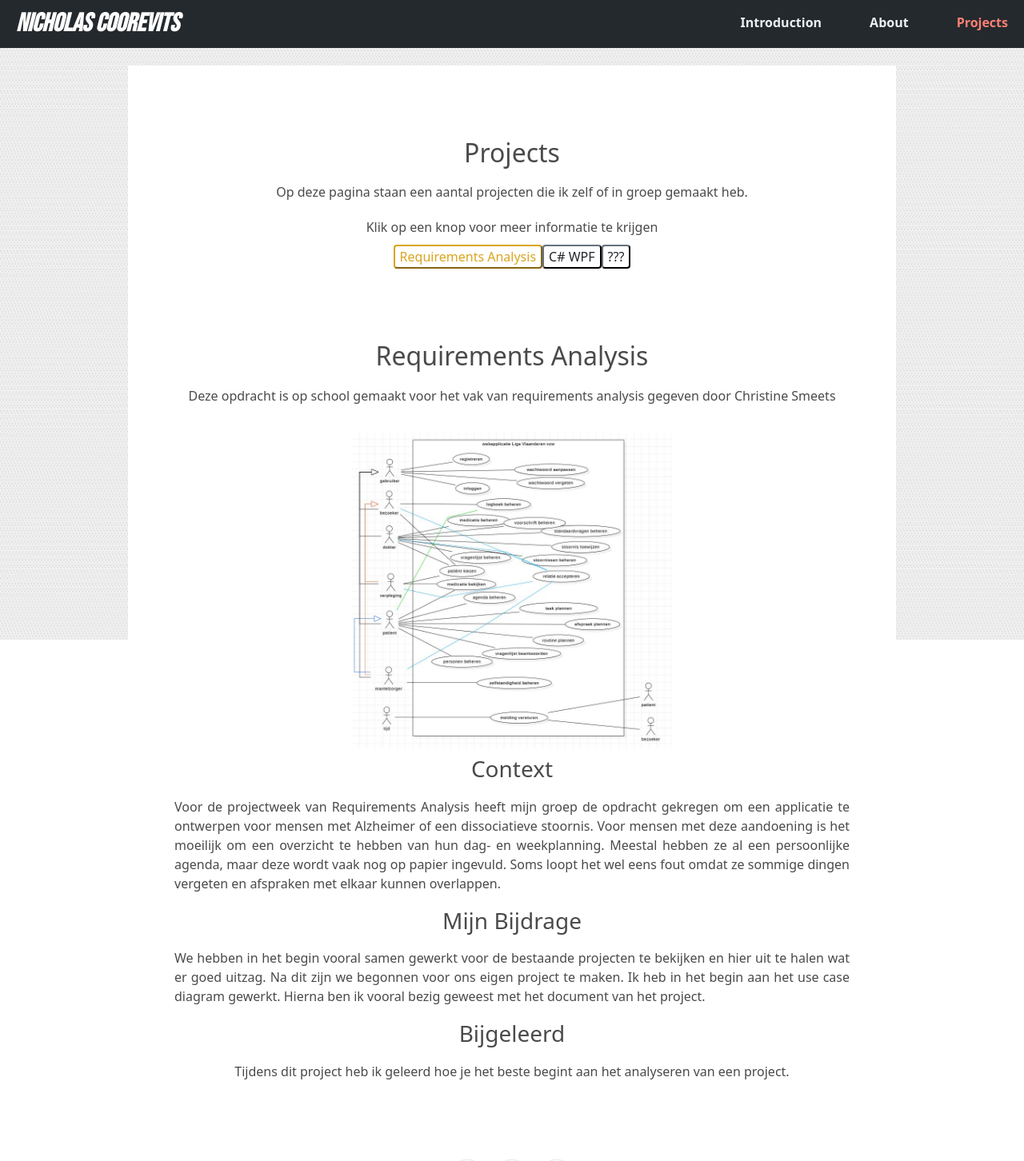
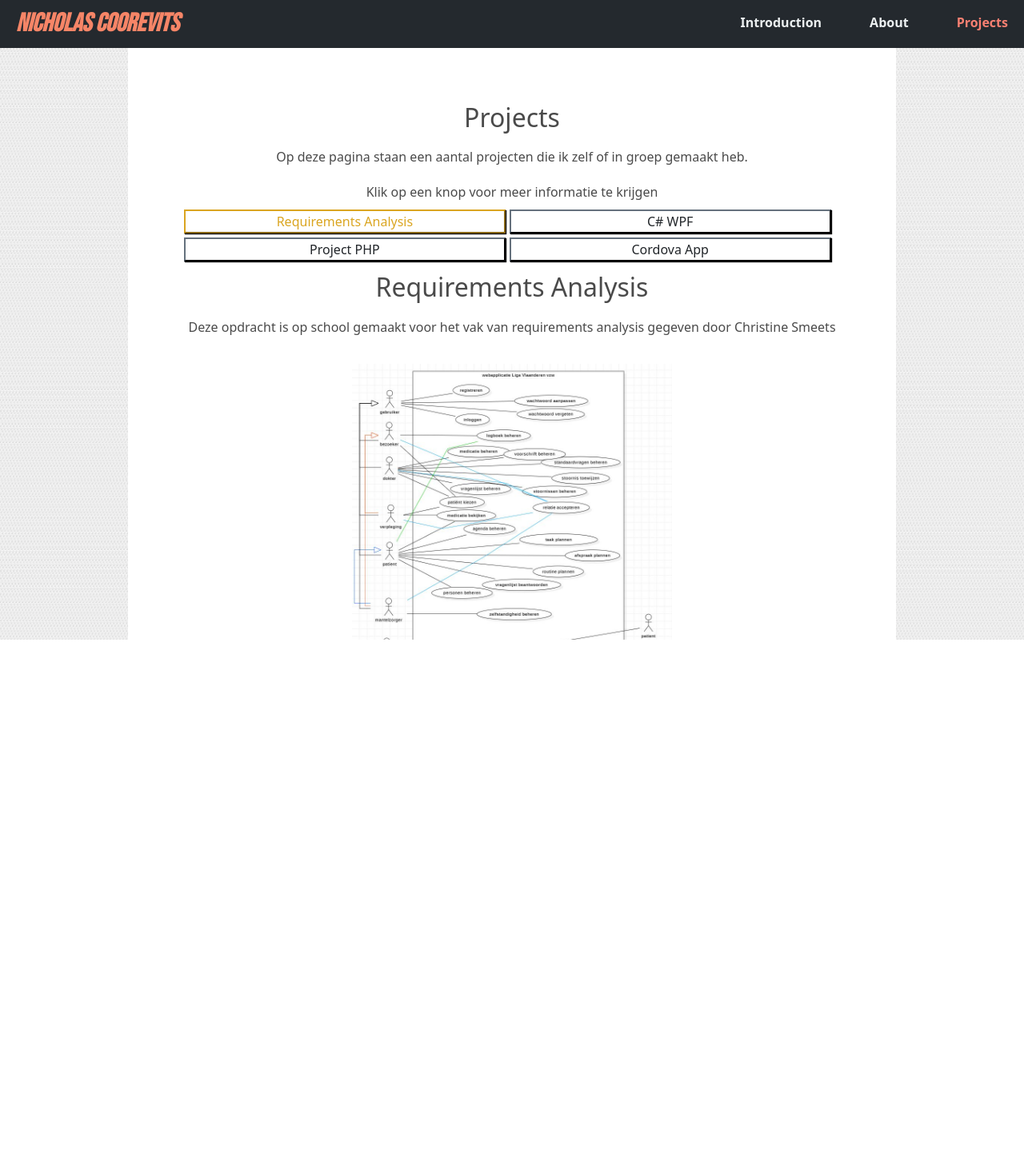
Before and after one commit to Nicholas-Coorevits/Portfolio, an Angular app: page /project in a window 1280 px wide. Shown: the top 1452 px of the page at 80% size. After the commit the page ends 800 px from the top, so only its background shows below. Built offline with nearby package versions, Linux system fonts and the light colour scheme.

Commit message:
layout aangepast

```diff
--- a/src/app/about/about.component.html
+++ b/src/app/about/about.component.html
@@ -1,15 +1,3 @@
-<!-- Toolbar -->
-<header class="toolbar" role="banner">
-  <h2 class="logo">Nicholas Coorevits</h2>
-  <nav>
-    <ul class="nav_links">
-      <li ><a routerLink="/introduction" >Introduction</a></li>
-      <li ><a routerLink="/about" class="active">About</a></li>
-      <li ><a routerLink="/project">Projects</a></li>
-    </ul>
-  </nav>
-</header>
-
 <!-- main -->
 <div class="content bgc" role="main">
 
@@ -35,16 +23,18 @@
 
 
   <h2>Why IT?</h2>
-  <p><span>Voor ik naar Thomas More ben gekomen, deed ik Elektro-Mechanica te UCLL. Dit bleek dan niets voor mij en dan ben ik opzoek
-  gegaan naar een andere richting dat ik kon doen. Sinds ik vaak bezig ben met de computer en een paar programmeurs ken heb ik voor
-  toegepaste informatica gekozen.</span>
+  <p><span>Voor ik naar Thomas More kwam, deed ik elektromechanica aan de UCLL.
+    Dit bleek niets voor mij te zijn en ik ging op zoek naar een andere richting
+    die ik wel kon doen. Aangezien ik vaak met computers werk en een paar programmeurs
+    ken, koos ik voor toegepaste informatica.
+  </span>
   </p>
   <h2>Hobby's</h2>
   <p><span>Buiten programmeren en gamen, kook ik vaak genoeg om dit een hobby te noemen.</span>
   </p>
   <h2>Future & ambitions</h2>
-  <p><span>In de toekomst hoop ik een job te hebben als een fullstack web developer. Ik wil dus ook een pak meer talen leren
-  daarom heb ik besloten om mijn protfolio in Angular en typescript te maken.</span>
+  <p><span>In de toekomst hoop ik een baan te krijgen als fullstack webontwikkelaar. Dus ik wil ook veel meer talen leren
+  Daarom heb ik besloten om mijn portfolio te maken in Angular en typescript.</span>
   </p>
   <h2>CV</h2>
   <span>Download mijn CV</span>
--- a/src/app/app.component.html
+++ b/src/app/app.component.html
@@ -1,61 +1,18 @@
+<div class="layout">
+  <div class="layout-header">
+    <app-header></app-header>
+  </div>
 
-<div class="content" role="main">
-<router-outlet></router-outlet>
+  <div class="layout-container">
+    <div class="layout-content">
 
-<!-- Links -->
-<div class="card-container">
+      <div class="layout-main">
+        <router-outlet></router-outlet>
+      </div>
 
-  <a class="circle-link" title="AMA on Discord" href="https://discordapp.com/users/282258688641597440" target="_blank"
-     rel="noopener">
-    <svg xmlns="http://www.w3.org/2000/svg" width="26" height="26" viewBox="0 0 245 240">
-      <title>Discord Logo</title>
-      <path
-        d="M104.4 103.9c-5.7 0-10.2 5-10.2 11.1s4.6 11.1 10.2 11.1c5.7 0 10.2-5 10.2-11.1.1-6.1-4.5-11.1-10.2-11.1zM140.9 103.9c-5.7 0-10.2 5-10.2 11.1s4.6 11.1 10.2 11.1c5.7 0 10.2-5 10.2-11.1s-4.5-11.1-10.2-11.1z"/>
-      <path
-        d="M189.5 20h-134C44.2 20 35 29.2 35 40.6v135.2c0 11.4 9.2 20.6 20.5 20.6h113.4l-5.3-18.5 12.8 11.9 12.1 11.2 21.5 19V40.6c0-11.4-9.2-20.6-20.5-20.6zm-38.6 130.6s-3.6-4.3-6.6-8.1c13.1-3.7 18.1-11.9 18.1-11.9-4.1 2.7-8 4.6-11.5 5.9-5 2.1-9.8 3.5-14.5 4.3-9.6 1.8-18.4 1.3-25.9-.1-5.7-1.1-10.6-2.7-14.7-4.3-2.3-.9-4.8-2-7.3-3.4-.3-.2-.6-.3-.9-.5-.2-.1-.3-.2-.4-.3-1.8-1-2.8-1.7-2.8-1.7s4.8 8 17.5 11.8c-3 3.8-6.7 8.3-6.7 8.3-22.1-.7-30.5-15.2-30.5-15.2 0-32.2 14.4-58.3 14.4-58.3 14.4-10.8 28.1-10.5 28.1-10.5l1 1.2c-18 5.2-26.3 13.1-26.3 13.1s2.2-1.2 5.9-2.9c10.7-4.7 19.2-6 22.7-6.3.6-.1 1.1-.2 1.7-.2 6.1-.8 13-1 20.2-.2 9.5 1.1 19.7 3.9 30.1 9.6 0 0-7.9-7.5-24.9-12.7l1.4-1.6s13.7-.3 28.1 10.5c0 0 14.4 26.1 14.4 58.3 0 0-8.5 14.5-30.6 15.2z"/>
-    </svg>
-  </a>
-
-  <a class="circle-link" aria-label="Nicholas' LinkedIn" target="_blank" rel="noopener"
-     href="https://www.linkedin.com/in/nicholas-coorevits-8a8999221" title="LinkedIn">
-    <svg height="24" data-name="Logo" xmlns="http://www.w3.org/2000/svg" viewBox="0 0 500 500">
-      <rect width="40" height="40" fill="none"/>
-      <path d="M150.65,100.682c0,27.992-22.508,50.683-50.273,50.683c-27.765,0-50.273-22.691-50.273-50.683
-        C50.104,72.691,72.612,50,100.377,50C128.143,50,150.65,72.691,150.65,100.682z M143.294,187.333H58.277V462h85.017V187.333z
-        M279.195,187.333h-81.541V462h81.541c0,0,0-101.877,0-144.181c0-38.624,17.779-61.615,51.807-61.615
-        c31.268,0,46.289,22.071,46.289,61.615c0,39.545,0,144.181,0,144.181h84.605c0,0,0-100.344,0-173.915
-        s-41.689-109.131-99.934-109.131s-82.768,45.369-82.768,45.369V187.333z" fill="blue"/>
-    </svg>
-  </a>
-
-  <a class="circle-link" aria-label="Nicholas' Twitter" target="_blank" rel="noopener" href="https://twitter.com/nicholasTMG"
-     title="Twitter">
-    <svg height="24" data-name="Logo" xmlns="http://www.w3.org/2000/svg" viewBox="0 0 24 24">
-      <rect width="40" height="40" fill="none"/>
-      <path
-        d="M.5 18.7c10 6.2 22.7-.7 22.5-13 1-.7 1.9-1.6 2.6-2.7-1 .5-2 .8-3.1.9 1.14-.7 2-1.7 2.4-2.9-1 .6-2 1-3.3 1.3-4.3-4.13-10 .3-8.8 4.7-4.3-.2-8-2.3-10.6-5.4C1 4 1.5 7.1 3.9 8.5 3 8.4 2 8.2 1.5 7.8c0 2.6 1.8 4.6 4.1 5.1-.8.2-1.5.3-2.3.1.6 2 2.6 3.6 4.8 3.6-2 1.6-4.7 2.4-7.6 2.1z"
-        fill="#00acee"/>
-    </svg>
-  </a>
+      <div class="layout-footer">
+        <app-footer></app-footer>
+      </div>
+    </div>
+  </div>
 </div>
-
-
-<!-- Footer -->
-<footer class="card-container">
-  <a href="https://github.com/Nicholas-Coorevits" target="_blank" rel="noopener" class="blue"> Check out my github!
-    <div class="github-star-badge">
-      <svg class="material-icons" xmlns="http://www.w3.org/2000/svg" width="24" height="24" viewBox="0 0 24 24">
-        <path d="M0 0h24v24H0z" fill="none"/>
-        <path d="M12 17.27L18.18 21l-1.64-7.03L22 9.24l-7.19-.61L12 2 9.19 8.63 2 9.24l5.46 4.73L5.82 21z"/>
-      </svg>
-      Star
-    </div>
-  </a>
-  <a href="https://github.com/Nicholas-Coorevits" target="_blank" rel="noopener">
-    <svg class="material-icons" xmlns="http://www.w3.org/2000/svg" width="24" height="24" viewBox="0 0 24 24">
-      <path d="M10 6L8.59 7.41 13.17 12l-4.58 4.59L10 18l6-6z" fill="#1976d2"/>
-      <path d="M0 0h24v24H0z" fill="none"/>
-    </svg>
-  </a>
-</footer>
-</div>
--- /dev/null
+++ b/src/app/components/footer/footer.component.html
@@ -0,0 +1,59 @@
+<!-- Links -->
+<div class="card-container">
+  <a class="circle-link" title="AMA on Discord" href="https://discordapp.com/users/282258688641597440"
+     target="_blank"
+     rel="noopener">
+    <svg xmlns="http://www.w3.org/2000/svg" width="26" height="26" viewBox="0 0 245 240">
+      <title>Discord Logo</title>
+      <path
+        d="M104.4 103.9c-5.7 0-10.2 5-10.2 11.1s4.6 11.1 10.2 11.1c5.7 0 10.2-5 10.2-11.1.1-6.1-4.5-11.1-10.2-11.1zM140.9 103.9c-5.7 0-10.2 5-10.2 11.1s4.6 11.1 10.2 11.1c5.7 0 10.2-5 10.2-11.1s-4.5-11.1-10.2-11.1z"/>
+      <path
+        d="M189.5 20h-134C44.2 20 35 29.2 35 40.6v135.2c0 11.4 9.2 20.6 20.5 20.6h113.4l-5.3-18.5 12.8 11.9 12.1 11.2 21.5 19V40.6c0-11.4-9.2-20.6-20.5-20.6zm-38.6 130.6s-3.6-4.3-6.6-8.1c13.1-3.7 18.1-11.9 18.1-11.9-4.1 2.7-8 4.6-11.5 5.9-5 2.1-9.8 3.5-14.5 4.3-9.6 1.8-18.4 1.3-25.9-.1-5.7-1.1-10.6-2.7-14.7-4.3-2.3-.9-4.8-2-7.3-3.4-.3-.2-.6-.3-.9-.5-.2-.1-.3-.2-.4-.3-1.8-1-2.8-1.7-2.8-1.7s4.8 8 17.5 11.8c-3 3.8-6.7 8.3-6.7 8.3-22.1-.7-30.5-15.2-30.5-15.2 0-32.2 14.4-58.3 14.4-58.3 14.4-10.8 28.1-10.5 28.1-10.5l1 1.2c-18 5.2-26.3 13.1-26.3 13.1s2.2-1.2 5.9-2.9c10.7-4.7 19.2-6 22.7-6.3.6-.1 1.1-.2 1.7-.2 6.1-.8 13-1 20.2-.2 9.5 1.1 19.7 3.9 30.1 9.6 0 0-7.9-7.5-24.9-12.7l1.4-1.6s13.7-.3 28.1 10.5c0 0 14.4 26.1 14.4 58.3 0 0-8.5 14.5-30.6 15.2z"/>
+    </svg>
+  </a>
+
+
+  <a class="circle-link" aria-label="Nicholas' LinkedIn" target="_blank" rel="noopener"
+     href="https://www.linkedin.com/in/nicholas-coorevits-8a8999221" title="LinkedIn">
+    <svg height="24" data-name="Logo" xmlns="http://www.w3.org/2000/svg" viewBox="0 0 500 500">
+      <rect width="40" height="40" fill="none"/>
+      <path d="M150.65,100.682c0,27.992-22.508,50.683-50.273,50.683c-27.765,0-50.273-22.691-50.273-50.683
+        C50.104,72.691,72.612,50,100.377,50C128.143,50,150.65,72.691,150.65,100.682z M143.294,187.333H58.277V462h85.017V187.333z
+        M279.195,187.333h-81.541V462h81.541c0,0,0-101.877,0-144.181c0-38.624,17.779-61.615,51.807-61.615
+        c31.268,0,46.289,22.071,46.289,61.615c0,39.545,0,144.181,0,144.181h84.605c0,0,0-100.344,0-173.915
+        s-41.689-109.131-99.934-109.131s-82.768,45.369-82.768,45.369V187.333z" fill="blue"/>
+    </svg>
+  </a>
+
+
+  <a class="circle-link" aria-label="Nicholas' Twitter" target="_blank" rel="noopener"
+     href="https://twitter.com/nicholasTMG"
+     title="Twitter">
+    <svg height="24" data-name="Logo" xmlns="http://www.w3.org/2000/svg" viewBox="0 0 24 24">
+      <rect width="40" height="40" fill="none"/>
+      <path
+        d="M.5 18.7c10 6.2 22.7-.7 22.5-13 1-.7 1.9-1.6 2.6-2.7-1 .5-2 .8-3.1.9 1.14-.7 2-1.7 2.4-2.9-1 .6-2 1-3.3 1.3-4.3-4.13-10 .3-8.8 4.7-4.3-.2-8-2.3-10.6-5.4C1 4 1.5 7.1 3.9 8.5 3 8.4 2 8.2 1.5 7.8c0 2.6 1.8 4.6 4.1 5.1-.8.2-1.5.3-2.3.1.6 2 2.6 3.6 4.8 3.6-2 1.6-4.7 2.4-7.6 2.1z"
+        fill="#00acee"/>
+    </svg>
+  </a>
+</div>
+
+<!-- Footer -->
+<footer class="card-container">
+  <a href="https://github.com/Nicholas-Coorevits" target="_blank" rel="noopener" class="blue"> Check out my
+    github!
+    <div class="github-star-badge">
+      <svg class="material-icons" xmlns="http://www.w3.org/2000/svg" width="24" height="24" viewBox="0 0 24 24">
+        <path d="M0 0h24v24H0z" fill="none"/>
+        <path d="M12 17.27L18.18 21l-1.64-7.03L22 9.24l-7.19-.61L12 2 9.19 8.63 2 9.24l5.46 4.73L5.82 21z"/>
+      </svg>
+      Star
+    </div>
+  </a>
+  <a href="https://github.com/Nicholas-Coorevits" target="_blank" rel="noopener">
+    <svg class="material-icons" xmlns="http://www.w3.org/2000/svg" width="24" height="24" viewBox="0 0 24 24">
+      <path d="M10 6L8.59 7.41 13.17 12l-4.58 4.59L10 18l6-6z" fill="#1976d2"/>
+      <path d="M0 0h24v24H0z" fill="none"/>
+    </svg>
+  </a>
+</footer>
--- /dev/null
+++ b/src/app/components/header/header.component.html
@@ -0,0 +1,13 @@
+<!-- Toolbar -->
+<header class="toolbar">
+  <h2 class="logo" >Nicholas Coorevits</h2>
+  <nav>
+    <ul class="nav_links">
+      <li ><a routerLink="/introduction" routerLinkActive="active">Introduction</a></li>
+
+      <li ><a routerLink="/about" routerLinkActive="active">About</a></li>
+
+      <li ><a routerLink="/project" routerLinkActive="active">Projects</a></li>
+    </ul>
+  </nav>
+</header>
--- a/src/app/introduction/introduction.component.html
+++ b/src/app/introduction/introduction.component.html
@@ -1,25 +1,13 @@
-<!-- Toolbar -->
-<header class="toolbar" role="banner">
-  <h2 class="logo" >Nicholas Coorevits</h2>
-  <nav>
-    <ul class="nav_links">
-      <li ><a routerLink="/introduction" class="active">Introduction</a></li>
-      <li ><a routerLink="/about">About</a></li>
-      <li ><a routerLink="/project">Projects</a></li>
-    </ul>
-  </nav>
-</header>
-
 <!-- main -->
 <div class="content" role="main">
 
   <h2>Introduction</h2>
   <div class="txt">
     <p>
-      Welkom bij mijn portfolio. Ik ben Nicholas Coorevits. Een 20 jarige student te Thomas More Kempen.
-      Ik studeer Application developement en AI momenteel, dit is een keuzerichting van toegepaste informatica.
-      Voor mezelf uit te dagen heb ik besloten mijn portfolio op te bouwen met talen die ik nog nooit gebruikt hebt.
-      Hier ga ik volgens mij het meeste uit leren.
+      Welkom in mijn portfolio. Ik ben Nicholas Coorevits. Een 20 jarige
+      student aan Thomas More Kempen. Ik studeer momenteel Applicatieontwikkeling en AI,
+      wat een keuzevak is van toegepaste Informatica. Om mezelf uit te dagen, heb ik
+      besloten om mijn portfolio op te bouwen met talen die ik nog nooit gebruikt heb. Dit is waar ik denk het meeste uit te leren.
     </p>
   </div>
 
--- a/src/app/project/project.component.html
+++ b/src/app/project/project.component.html
@@ -1,15 +1,3 @@
-<!-- Toolbar -->
-<header class="toolbar" role="banner">
-  <h2 class="logo">Nicholas Coorevits</h2>
-  <nav>
-    <ul class="nav_links">
-      <li><a routerLink="/introduction">Introduction</a></li>
-      <li><a routerLink="/about">About</a></li>
-      <li><a routerLink="/project" class="active">Projects</a></li>
-    </ul>
-  </nav>
-</header>
-
 <!-- main -->
 <div class="content" role="main">
 
@@ -17,10 +5,11 @@
     <p >Op deze pagina staan een aantal projecten die ik zelf of in groep gemaakt heb.</p>
     <p> Klik op een knop voor meer informatie te krijgen</p>
 
-  <div class="btn-group">
-    <button (click)="ToggleTag1()" [ngClass]="{'btn_proj' : ShowProj1}" class="btn-outline-dark bg-white rounded">Requirements Analysis</button>
-    <button (click)="ToggleTag2()" [ngClass]="{'btn_proj' : ShowProj2}" class="btn-outline-dark bg-white rounded">C# WPF</button>
-    <button class="btn-outline-dark bg-white rounded">???</button>
+  <div id="proj">
+    <button (click)="ToggleTag1()" [ngClass]="{'btn_proj' : ShowProj1}" class="btn-outline-dark bg-white">Requirements Analysis</button>
+    <button (click)="ToggleTag2()" [ngClass]="{'btn_proj' : ShowProj2}" class="btn-outline-dark bg-white">C# WPF</button>
+    <button class="btn-outline-dark bg-white">Project PHP</button>
+    <button class="btn-outline-dark bg-white">Cordova App</button>
   </div>
 
   <div *ngIf="ShowProj1" class="content">
@@ -31,19 +20,20 @@
 
     <img src="assets/RA.JPG" alt="c# WPF">
     <h3>Context</h3>
-    <p><span>Voor de projectweek van Requirements Analysis heeft mijn groep de opdracht gekregen
-    om een applicatie te ontwerpen voor mensen met Alzheimer of een dissociatieve stoornis.
-    Voor mensen met deze aandoening is het moeilijk om een overzicht te hebben van hun dag- en weekplanning.
-    Meestal hebben ze al een persoonlijke agenda, maar deze wordt vaak nog op papier ingevuld.
-    Soms loopt het wel eens fout omdat ze sommige dingen vergeten en afspraken met elkaar kunnen overlappen.</span>
+    <p><span>Voor de Requirements Analysis projectweek kreeg mijn groep de opdracht om een applicatie te
+      ontwerpen voor mensen met de ziekte van Alzheimer of een dissociatieve stoornis. Voor mensen met deze
+      stoornis is het moeilijk om een overzicht te hebben van hun dag- en weekplanning. Meestal hebben ze al
+      wel een persoonlijke agenda, maar die is vaak nog op papier ingevuld. Soms gaat het mis omdat ze sommige
+      dingen vergeten en afspraken kunnen elkaar overlappen.
+</span>
     </p>
     <h3>Mijn Bijdrage</h3>
-    <p><span>We hebben in het begin vooral samen gewerkt voor de bestaande projecten te bekijken en hier uit te halen wat er goed uitzag.
-  Na dit zijn we begonnen voor ons eigen project te maken. Ik heb in het begin aan het use case diagram gewerkt. Hierna
-  ben ik vooral bezig geweest met het document van het project.</span>
+    <p><span>In het begin werkten we vooral samen om naar de bestaande projecten te kijken en eruit te halen wat er goed uitzag.
+  Hierna zijn we begonnen met het maken voor ons eigen project. Ik heb in het begin gewerkt aan het use case diagram. Daarna
+  werkte ik vooral aan het projectdocument..</span>
     </p>
     <h3>Bijgeleerd</h3>
-    <p><span>Tijdens dit project heb ik geleerd hoe je het beste begint aan het analyseren van een project.</span>
+    <p><span>Tijdens dit project heb ik geleerd hoe je het beste kunt beginnen met het analyseren van een project.</span>
     </p>
   </div>
 
@@ -51,15 +41,18 @@
     <h2>C# WPF</h2>
     <p>Deze opdracht is op school gemaakt voor het vak van DevOps gegeven door Quinten Desmyter</p>
     <img src="assets/csAPI.JPG" alt="c# WPF">
-    <p><span>Voor deze opdracht heb ik een windows forms gemaakt die zeker met dapper en een micro ORM moest werken.
-    Mijn applicatie gaat de top 10 meest beluisterde liedjes van apple music in België afhalen. deze worden één voor één getoond,
-    hier kan je dan zien van wie het nummer is, de naam van het lied en de album cover. Deze windows form heef 4 knoppen:
-    "Previous" voor naar het vorige nummer te gaan. "Next" voor naar het volgende nummer te gaan.
-    "Save" voor het nummer op te slaan. De opgeslagen nummers komen bij de "Saved Songs" knop in een lijst te staan op een volgende windows forms.</span>
+    <h3>Context</h3>
+    <p><span>Voor deze opdracht heb ik een windows forms gemaakt die moest werken met dapper en een micro ORM zeker.
+    Mijn applicatie gaat de top 10 meest beluisterde liedjes van apple music in België ophalen. deze worden één voor één getoond,
+    hier kan je zien van wie het liedje is, de naam van het liedje en de album cover. Dit windows formulier heeft 4 knoppen:
+    "Vorige" om naar het vorige liedje te gaan. "Volgende" om naar het volgende liedje te gaan.
+    "Opslaan" om het muzieknummer op te slaan. De opgeslagen muzieknummers worden getoond onder de knop "Opgeslagen muzieknummers" op een volgend schermformulier.
+    </span>
+
     </p>
     <h3>Bijgeleerd</h3>
-    <p><span>Door dit project ben ik voor de eerste keer met C# gewerkt. In dit project heb ik ook geleerd hoe
-  een micro ORM en een WPF werkt </span>
+    <p><span>Door dit project heb ik voor het eerst met C# leren werken. In dit project heb ik ook geleerd hoe
+  een micro ORM en een WPF werkt. </span>
     </p>
   </div>
 </div>
--- a/src/styles.css
+++ b/src/styles.css
@@ -10,27 +10,11 @@
   -moz-osx-font-smoothing: grayscale;
 }
 
-body::before {
-  background-image: url("assets/bg-ng.png");
-  background-repeat: repeat;
-  background-size: 250px 200px;
-  content: "";
-  position: fixed;
-  top: 0;
-  bottom: 0;
-  left: 0;
-  right: 0;
-  opacity: 0.75;
-  z-index: -1;
-}
 
 body {
   min-height: 100%;
 }
 
-.content {
-  background-color: #fff;
-}
 .txt {
   text-align: justify;
 }
@@ -49,11 +33,30 @@ h6 {
   color: goldenrod !important;
 }
 
+/*buttons*/
+#proj {
+  display: flex;
+  flex-wrap: wrap;
+}
+
+button {
+  width: 200px;
+  margin-bottom: 5px;
+  margin-right: 5px;
+  flex: 0 0 49%;
+  box-shadow: 1px 1px 1px black;
+}
+
+button:focus {
+  box-shadow: inherit !important;
+}
+
 button:hover {
   border-color: goldenrod !important;
   color: goldenrod !important;
 }
 
+/* END buttons*/
 p {
   text-align: justify;
   margin: 10px;
@@ -102,16 +105,11 @@ header {
 }
 
 .logo {
-  cursor: pointer;
   margin-right: auto;
   margin-left: 20px;
   font-weight: bold;
   font-family: 'Bebas Neue', cursive;
   font-style: italic;
-}
-
-.logo:hover {
-  color: #fff;
   animation: colors 4s ease-in-out infinite;
 }
 
@@ -159,29 +157,73 @@ header {
 }
 
 .toolbar {
-  position: fixed;
-  top: 0;
-  left: 0;
-  right: 0;
   height: 60px;
   display: flex;
   align-items: center;
   background-color: #24292e;
   color: white;
   font-weight: 600;
-  z-index: 999;
 }
 /*END NAV*/
 
+.layout {
+  position: relative;
+  display: flex;
+  flex-direction: column;
+  width: 100%;
+  height: 100vh;
+  overflow: hidden;
+}
+
+.layout::before {
+  position: absolute;
+  width: 100%;
+  height: 100%;
+  background-image: url("assets/bg-ng.png");
+  background-repeat: repeat;
+  background-size: 250px 200px;
+  content: "";
+  opacity: 0.75;
+  z-index: -1;
+}
+
+.layout-header {
+  width: inherit;
+  height: auto;
+}
+
+.layout-container {
+  flex: 100%;
+  display: flex;
+  flex-direction: column;
+  overflow: auto;
+}
+
+.layout-content {
+  flex: 1 1 100%;
+  display: flex;
+  flex-direction: column;
+  max-width: 960px;
+  margin: 0 auto;
+  padding: 60px 30px 30px;
+  background-color: #fff;
+  color: #4a4a4a;
+}
+
+.layout-main {
+  flex: 1 1 100%;
+}
+
+.layout-footer {
+  margin: auto 0 0;
+}
+
 .content {
   display: flex;
-  margin: 82px auto 32px;
-  padding: 0 16px;
-  max-width: 960px;
   flex-direction: column;
   align-items: center;
-  color: #4a4a4a;
 }
+
 
 svg.material-icons {
   height: 24px;
```
Also changed, not shown: src/app/app.module.ts (+10 -5 lines), src/app/components/footer/footer.component.ts (added, +8 -0 lines), src/app/components/header/header.component.ts (added, +8 -0 lines), 2 other files (tests, documents, lock files or other folders).
